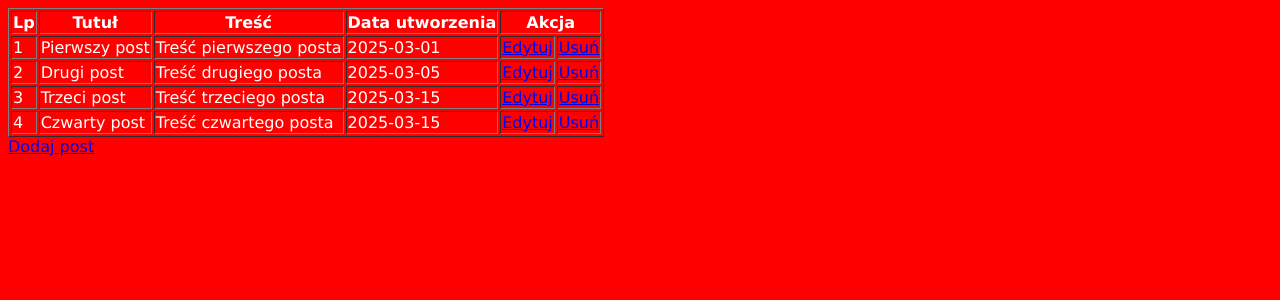
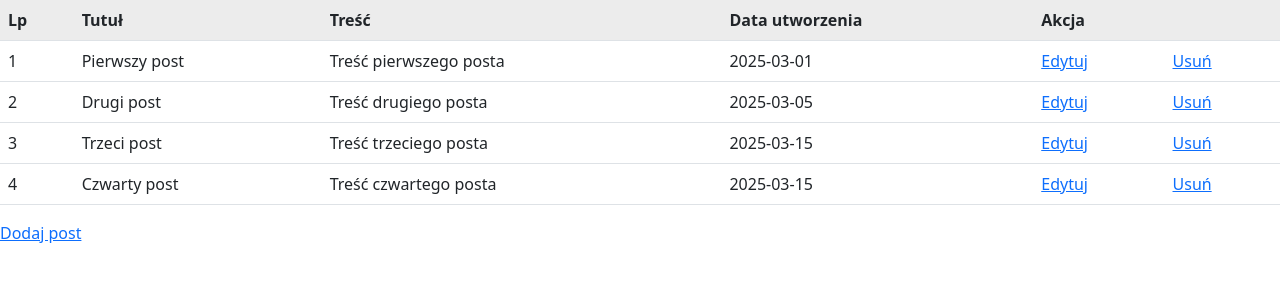
Before and after one commit to brylka/Django_15_03_2025, a Django app: page /table/ in a window 1280 px wide. Shown: the top 300 px of the page. Run offline with Django 5.2, Linux system fonts and the light colour scheme.

Commit message:
Niedziela

```diff
--- a/myproject/myapp/templates/myapp/base.html
+++ b/myproject/myapp/templates/myapp/base.html
@@ -1,17 +1,13 @@
-<!DOCTYPE html>
+<!doctype html>
 <html lang="pl">
-<head>
-    <meta charset="UTF-8">
+  <head>
+    <meta charset="utf-8">
+    <meta name="viewport" content="width=device-width, initial-scale=1">
+    <link href="https://cdn.jsdelivr.net/npm/bootstrap@5.0.2/dist/css/bootstrap.min.css" rel="stylesheet" integrity="sha384-EVSTQN3/azprG1Anm3QDgpJLIm9Nao0Yz1ztcQTwFspd3yD65VohhpuuCOmLASjC" crossorigin="anonymous">
     <title>{% block title %}Standardowy tytuł{% endblock %}</title>
-    <style>
-        body {
-            background-color: red;
-            color: white;
-            font-family: Verdana;
-        }
-    </style>
-</head>
-<body>
+  </head>
+  <body>
     {% block content %}Standardowa zawartość{% endblock %}
-</body>
+    <script src="https://cdn.jsdelivr.net/npm/bootstrap@5.0.2/dist/js/bootstrap.bundle.min.js" integrity="sha384-MrcW6ZMFYlzcLA8Nl+NtUVF0sA7MsXsP1UyJoMp4YLEuNSfAP+JcXn/tWtIaxVXM" crossorigin="anonymous"></script>
+  </body>
 </html>
--- a/myproject/myapp/templates/myapp/table.html
+++ b/myproject/myapp/templates/myapp/table.html
@@ -4,7 +4,7 @@
 
 {% block content %}
 {% if posts %}
-    <table border="1">
+    <table class="table table-hover">
         <tr>
             <th>Lp
             <th>Tutuł
```
